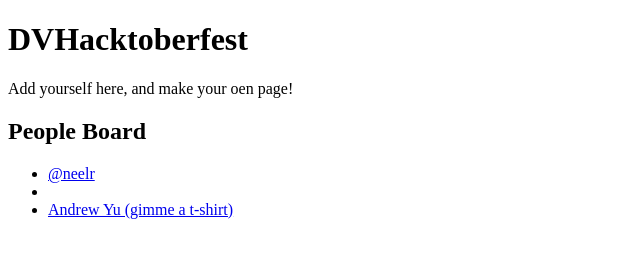
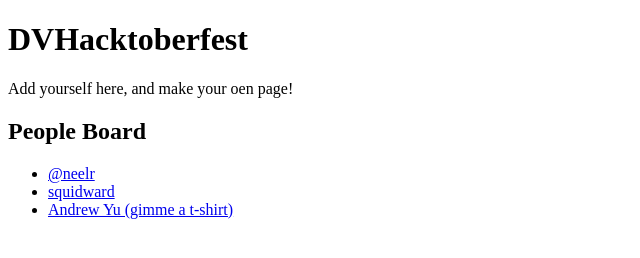
Before and after one commit to neelr/DVHacktoberfest, a plain HTML site: page index.html in a window 1280 px wide. Shown: the full height of the page, 0-640 px from the left. Drawn offline with Linux system fonts and the light colour scheme.

Commit message:
Update index.html

```diff
--- a/index.html
+++ b/index.html
@@ -9,7 +9,7 @@
     <h2>People Board</h2>
     <ul>
        <li><a href="/people/neelr.html">@neelr</a></li>
-       <li><a href="/people/squidward.html"squidward</li>
+      <li><a href="/people/squidward.html"</a>squidward</li>
        <li><a href="/people/andrewy.html">Andrew Yu (gimme a t-shirt)</a></li>
     </ul>
   </body>
```
